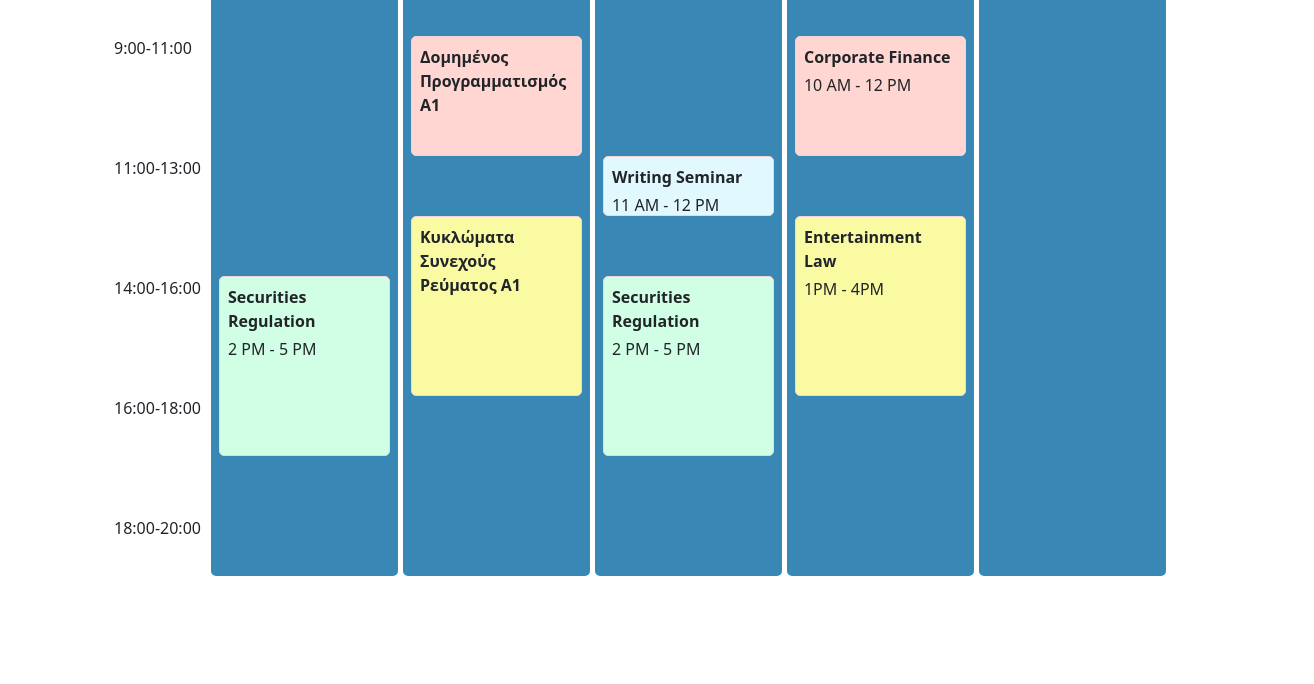
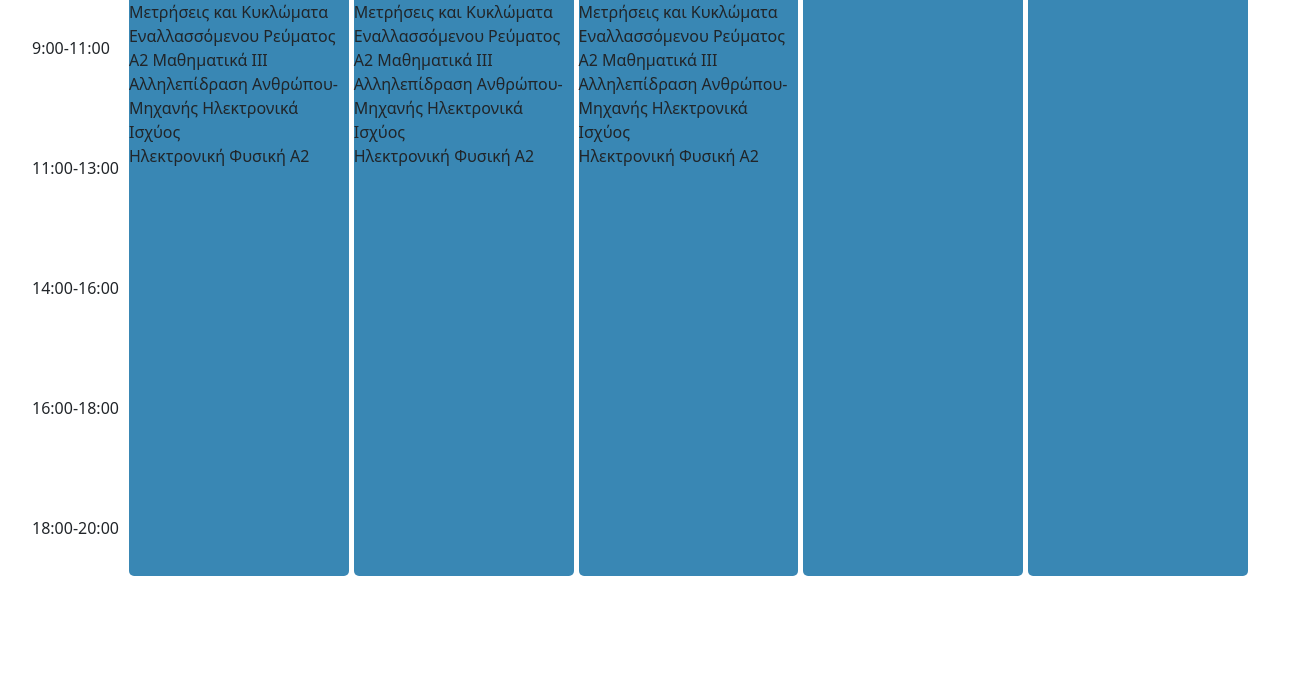
Before and after one commit to Sotos2013/iee_ihu_semester_program, a website: page src/index.html in a window 1280 px wide. Shown: the part 116-800 px from the top of the page, 1314 px wide, since content can reach past the window. Drawn offline with Linux system fonts and the light colour scheme.

Commit message:
δοκιμαστική προσθήκη μαθημάτων

```diff
--- a/src/index.html
+++ b/src/index.html
@@ -4,7 +4,6 @@
         <link rel="stylesheet" href="style.css"></head>
         <script> src="../node_modules/bootstrap/dist/js/bootstrap.bundle.min.js" </script>
         <body>
-        <div class="container">
           <div class="calendar">
               <div class="timeline">
                   <div class="spacer"></div>
@@ -28,10 +27,15 @@
                           <p class="date-day">ΔΕΥΤΕΡΑ</p>
                       </div>
                       <div class="events">
-                  <div class="event start-2 end-5 securities">
-                    <p class="title">Securities Regulation</p>
-                    <p class="time">2 PM - 5 PM</p>
-                  </div>
+                        <tr class="time-marker">
+                          <!-- Εδώ μπορείτε να προσθέσετε τα μαθήματα της Δευτέρας -->
+                          <td class="function1104a_steps"  data-step="1104a">Ηλεκτρονική Φυσική A1</td><br>
+                          <td class="function1202a_steps"  data-step="1202a">Μετρήσεις και Κυκλώματα Εναλλασσόμενου Ρεύματος A2</td>
+                          <td class="function1302_steps"  data-step="1302">Μαθηματικά ΙΙI</td><br>
+                          <td class="function1505_steps"  data-step="1505">Αλληλεπίδραση Ανθρώπου-Μηχανής</td>
+                          <td class="function1702_steps" data-step="1702">Ηλεκτρονικά Ισχύος</td><br>
+                          <td class="function1104b_steps" data-step="1104b">Ηλεκτρονική Φυσική A2</td>
+                        </tr>
                       </div>
                   </div>
                   <div class="day tues">
@@ -40,13 +44,15 @@
                           <p class="date-day">ΤΡΙΤΗ</p>
                       </div>
                       <div class="events">
-                  <div class="event start-10 end-12 corp-fi">
-                    <p class="title" data-step="1102a">Δομημένος Προγραμματισμός A1</p>
-                </div>
-                  <div class="event start-1 end-4 ent-law">
-                    <p class="title" data-step="1105a">Κυκλώματα Συνεχούς Ρεύματος A1</p>
-
-                  </div>
+                          <!-- Εδώ μπορείτε να προσθέσετε τα μαθήματα της Τρίτης -->
+                          <tr class="time-marker">
+                            <td class="function1104a_steps"  data-step="1104a">Ηλεκτρονική Φυσική A1</td><br>
+                            <td class="function1202a_steps"  data-step="1202a">Μετρήσεις και Κυκλώματα Εναλλασσόμενου Ρεύματος A2</td>
+                            <td class="function1302_steps"  data-step="1302">Μαθηματικά ΙΙI</td><br>
+                            <td class="function1505_steps"  data-step="1505">Αλληλεπίδραση Ανθρώπου-Μηχανής</td>
+                            <td class="function1702_steps" data-step="1702">Ηλεκτρονικά Ισχύος</td><br>
+                            <td class="function1104b_steps" data-step="1104b">Ηλεκτρονική Φυσική A2</td>
+                          </tr>
                       </div>
                   </div>
                   <div class="day wed">
@@ -55,14 +61,15 @@
                           <p class="date-day">ΤΕΤΑΡΤΗ</p>
                       </div>
                       <div class="events">
-                  <div class="event start-12 end-1 writing">
-                    <p class="title">Writing Seminar</p>
-                    <p class="time">11 AM - 12 PM</p>
-                  </div>
-                  <div class="event start-2 end-5 securities">
-                    <p class="title">Securities Regulation</p>
-                    <p class="time">2 PM - 5 PM</p>
-                  </div>
+                          <!-- Εδώ μπορείτε να προσθέσετε τα μαθήματα της Τετάρτης -->
+                          <tr class="time-marker">
+                            <td class="function1104a_steps"  data-step="1104a">Ηλεκτρονική Φυσική A1</td><br>
+                            <td class="function1202a_steps"  data-step="1202a">Μετρήσεις και Κυκλώματα Εναλλασσόμενου Ρεύματος A2</td>
+                            <td class="function1302_steps"  data-step="1302">Μαθηματικά ΙΙI</td><br>
+                            <td class="function1505_steps"  data-step="1505">Αλληλεπίδραση Ανθρώπου-Μηχανής</td>
+                            <td class="function1702_steps" data-step="1702">Ηλεκτρονικά Ισχύος</td><br>
+                            <td class="function1104b_steps" data-step="1104b">Ηλεκτρονική Φυσική A2</td>
+                          </tr>
                       </div>
                   </div>
                   <div class="day thurs">
@@ -71,14 +78,7 @@
                           <p class="date-day">ΠΕΜΠΤΗ</p>
                       </div>
                       <div class="events">
-                  <div class="event start-10 end-12 corp-fi">
-                    <p class="title">Corporate Finance</p>
-                    <p class="time">10 AM - 12 PM</p>
-                  </div>
-                  <div class="event start-1 end-4 ent-law">
-                    <p class="title">Entertainment Law</p>
-                    <p class="time">1PM - 4PM</p>
-                  </div>
+                          <!-- Εδώ μπορείτε να προσθέσετε τα μαθήματα της Πέμπτης -->
                       </div>
                   </div>
                   <div class="day fri">
@@ -87,7 +87,7 @@
                           <p class="date-day">ΠΑΡΑΣΚΕΥΗ</p>
                       </div>
                       <div class="events">
-                </div>
+                          <!-- Εδώ μπορείτε να προσθέσετε τα μαθήματα της Παρασκευής -->
                       </div>
                   </div>
               </div>
```
Lines whose indentation alone changed are shown as unchanged.
